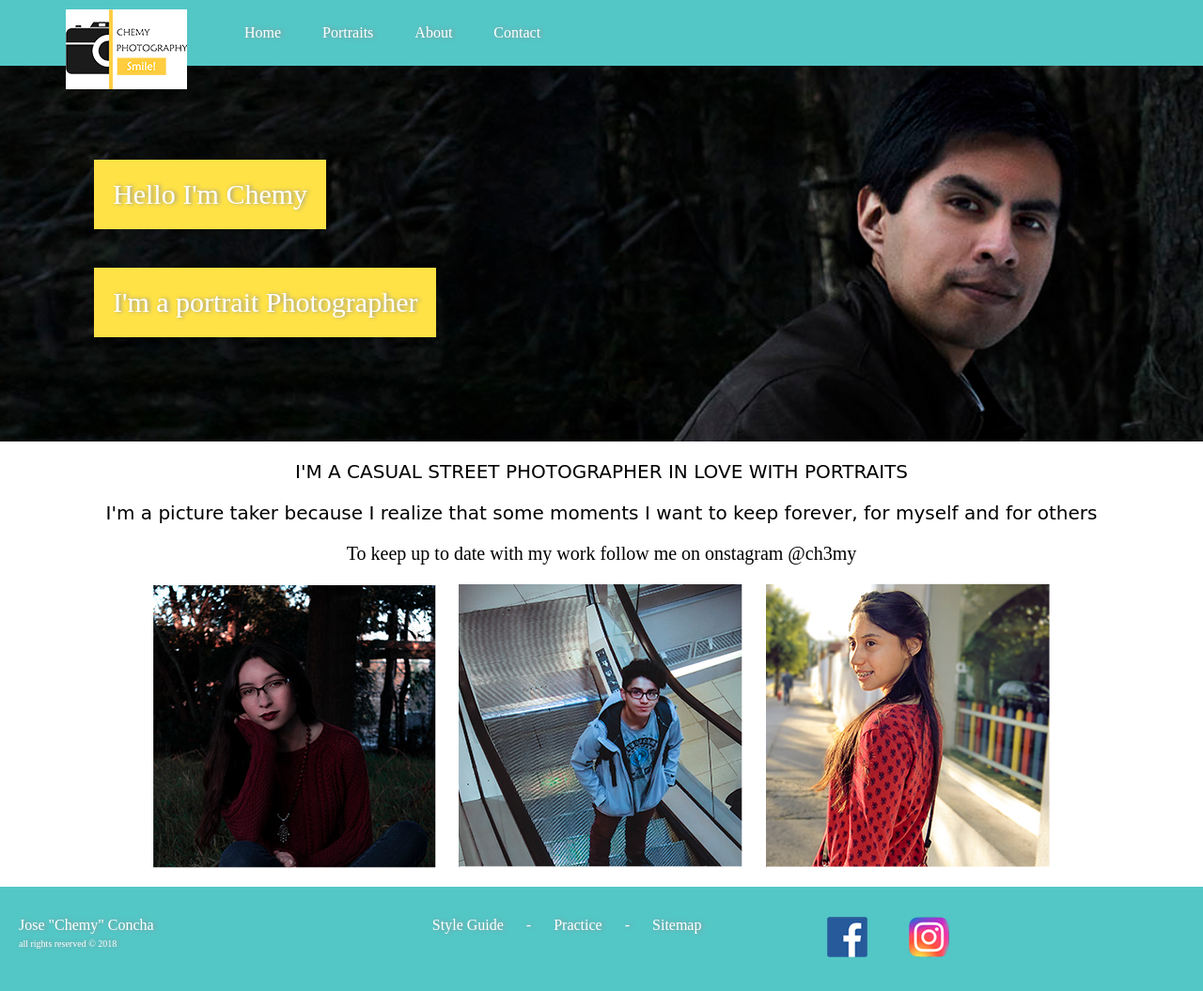
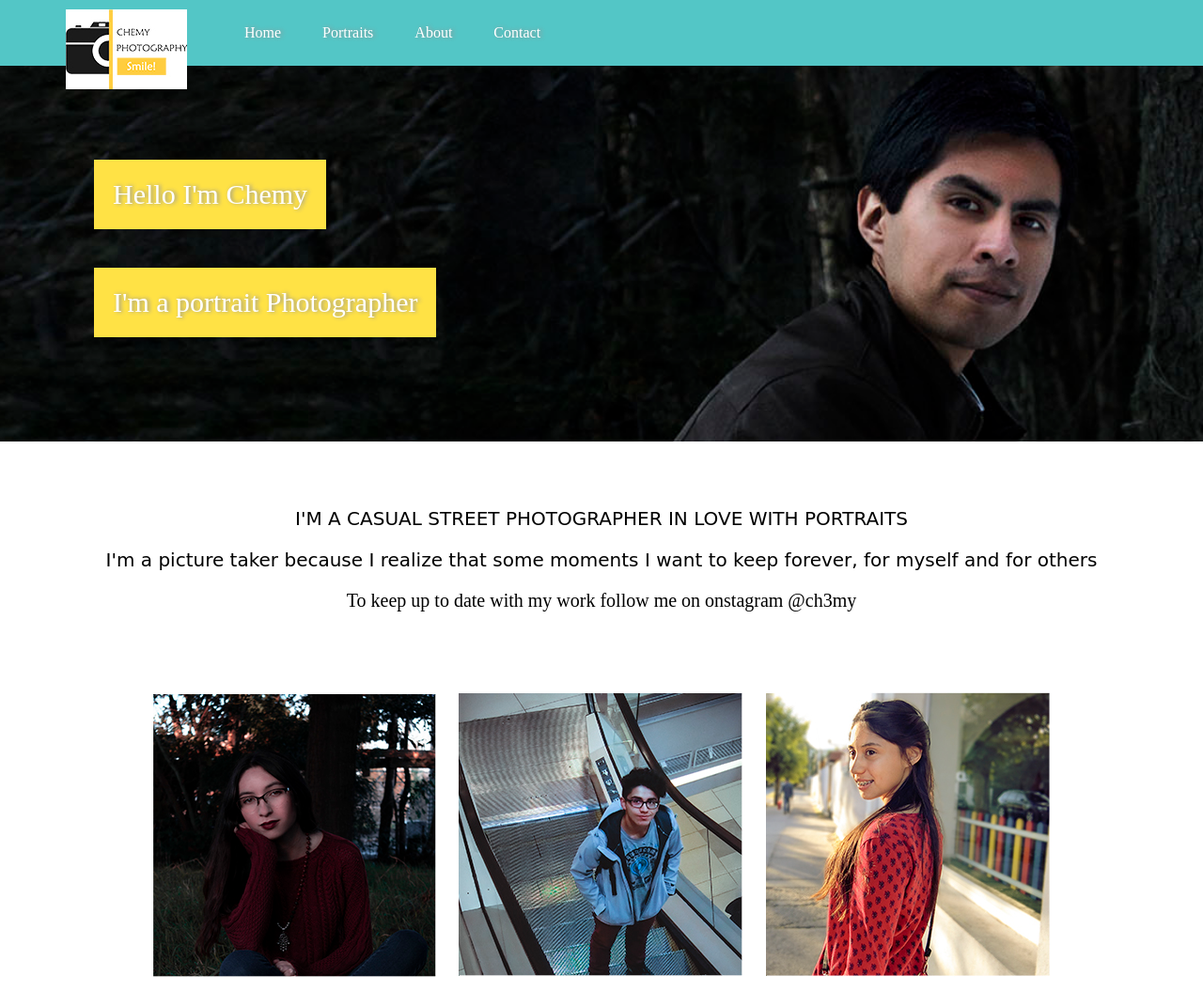
Before and after one commit to Ch3my/COMM-310, a PHP site: page / in a window 1280 px wide. Shown: the top 1055 px of the page at 94% size. Run offline with PHP 8.4, Linux system fonts and the light colour scheme; some web fonts are replaced.

Commit message:
Padding article

```diff
--- a/ch-photo/style.css
+++ b/ch-photo/style.css
@@ -100,6 +100,7 @@ nav img {
 article {
 	text-align: center;
 	font-size: 20px;
+	padding: 50px 0;
 }
 figure{
 	text-align: center;
```
